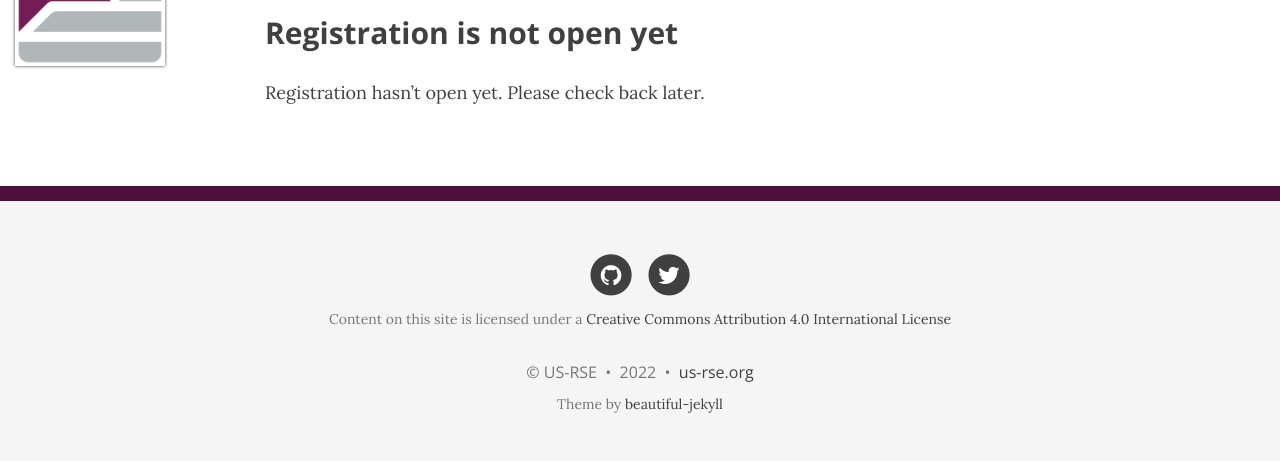
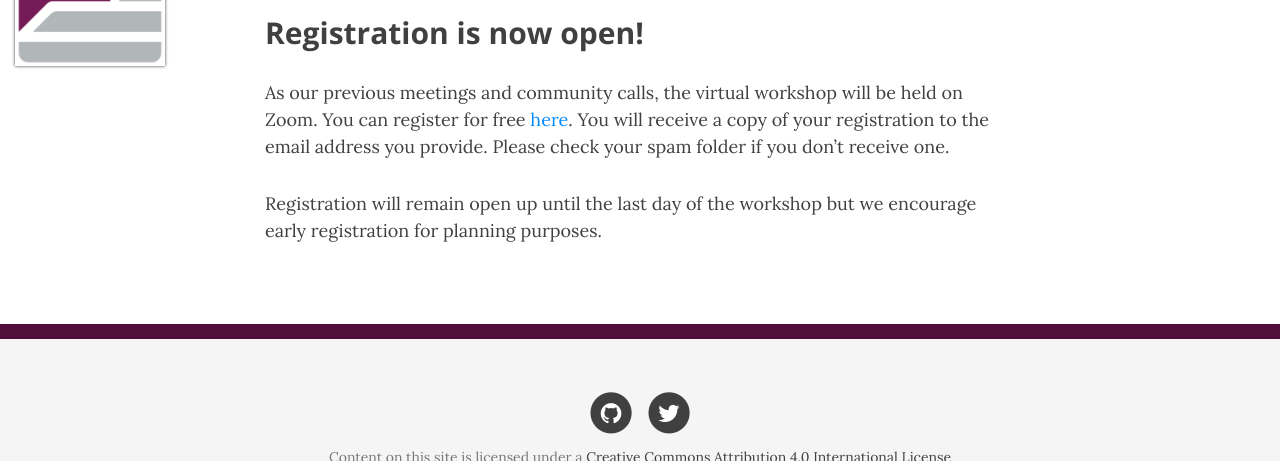
Before and after one commit to USRSE/virtual-workshop-2022, a Jekyll site: the page built from pages/registration.md, in a window 1280 px wide, cut to the strip 104-565 px from the top of the page. Built offline with Jekyll 4.4.1, drawn with Linux system fonts in a browser that asks for light colours; nearby versions of some CDN libraries.

Commit message:
Added registration info

```diff
--- a/index.html
+++ b/index.html
@@ -7,7 +7,7 @@
 ---
 
 <div class="alert alert-warning" role="alert">
-  Note: the deadline to submit talks and breakout discussion topics has been extended to July 19!
+  Registration is now open! Please see our <a href="{{ site.baseurl }}/registration">registration page</a> for more info.
 </div>
 
 <div class="main-explain-area jumbotron">
@@ -36,7 +36,7 @@
 
   <h2>Registration</h2>
 
-  <p>Registration will be opening soon! Please see our <a href="{{ site.baseurl }}/registration">registration page</a> for more info.</p>
+  <p>Registration is now open! Please see our <a href="{{ site.baseurl }}/registration">registration page</a> for more info.</p>
 
 
 
--- a/pages/registration.md
+++ b/pages/registration.md
@@ -4,10 +4,8 @@
 permalink: /registration/
 ---
 
-## Registration is not open yet
+## Registration is now open!
 
-Registration hasn't open yet. Please check back later.
+As our previous meetings and community calls, the virtual workshop will be held on Zoom. You can register for free [here](https://forms.gle/zEPeEK5Lo33BcpbD7). You will receive a copy of your registration to the email address you provide. Please check your spam folder if you don't receive one.
 
-<!--As our previous meetings and community calls, the virtual workshop will be held on Zoom. You can register for free [here](https://forms.gle/P31PaQykLWqe1MKm8) and the Zoom information is available [here](https://us-rse.org/virtual-workshop-2021/connect/). You will receive a copy of your registration to the email address you provide. Please check your spam folder if you don't receive one.
-
-Registration will remain open up until the last day of the workshop but we encourage early registration for planning purposes. -->
+Registration will remain open up until the last day of the workshop but we encourage early registration for planning purposes.
```
Also changed, not shown: pages/participate.md (+1 -3 lines).
